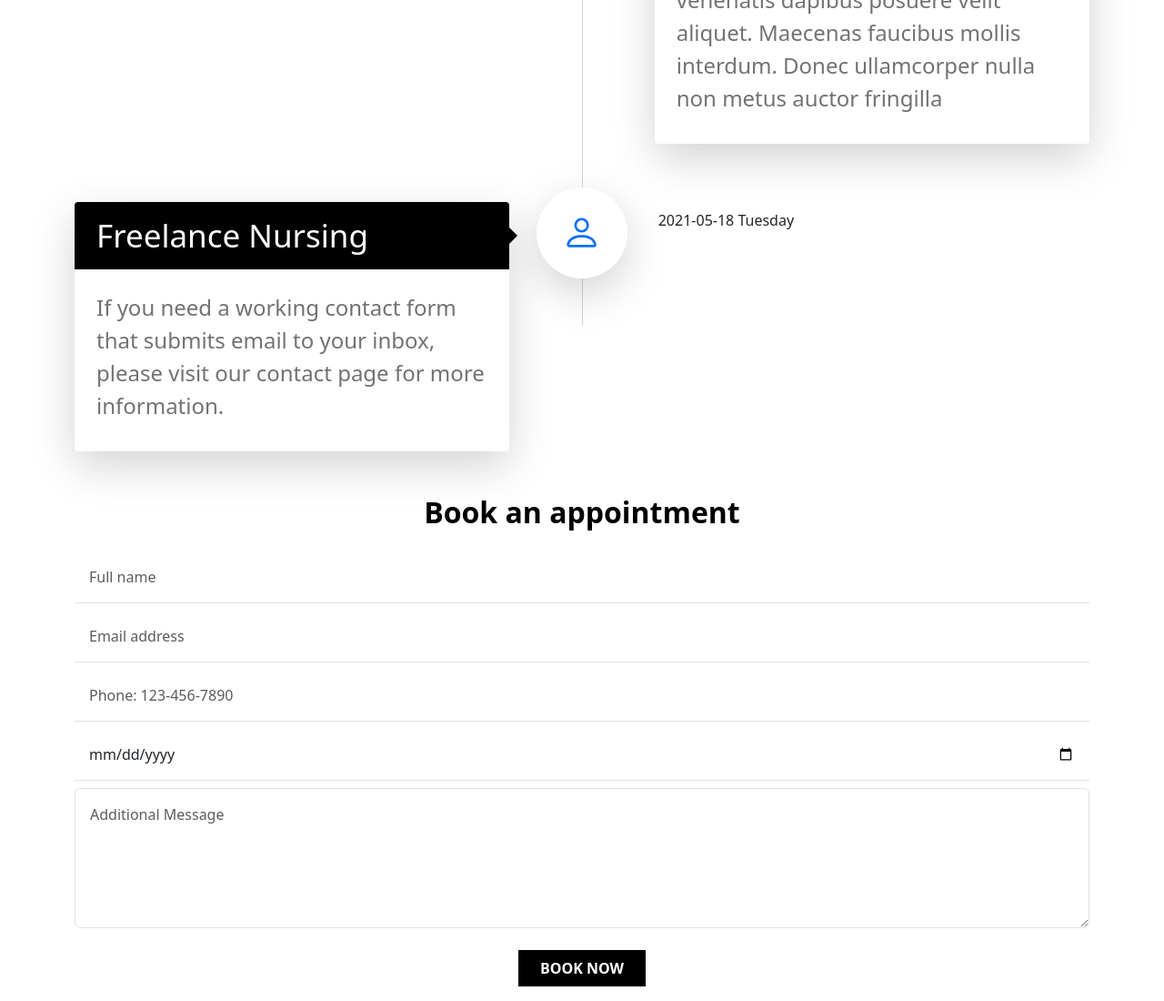
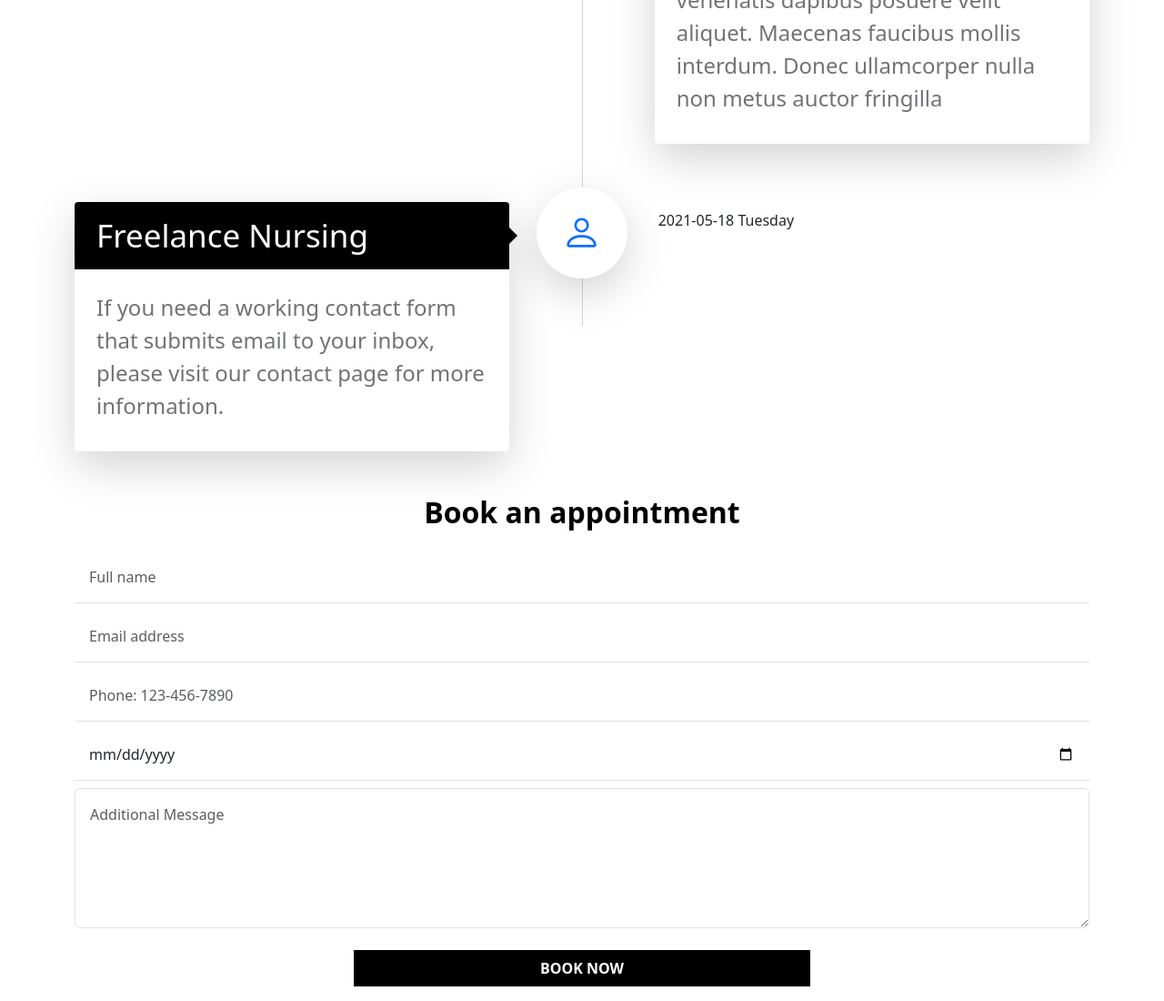
Before and after one commit to AsalYousefi/Medical-Booking, a React (Vite) app: page / in a window 1280 px wide. Shown: the part 3186-4286 px from the top of the page at 91% size. Built offline with nearby package versions, Linux system fonts and the light colour scheme.

Commit message:
Booking section created

```diff
--- a/src/main.css
+++ b/src/main.css
@@ -222,6 +222,9 @@ nav ul li {
     font-weight: 600;
     transition: .3s ease-in;
     background-color: black;
+    padding-block: 12px;
+    width: 45%;
+    font-size: 1rem;
 }
 
 .submit-btn:hover {
```
